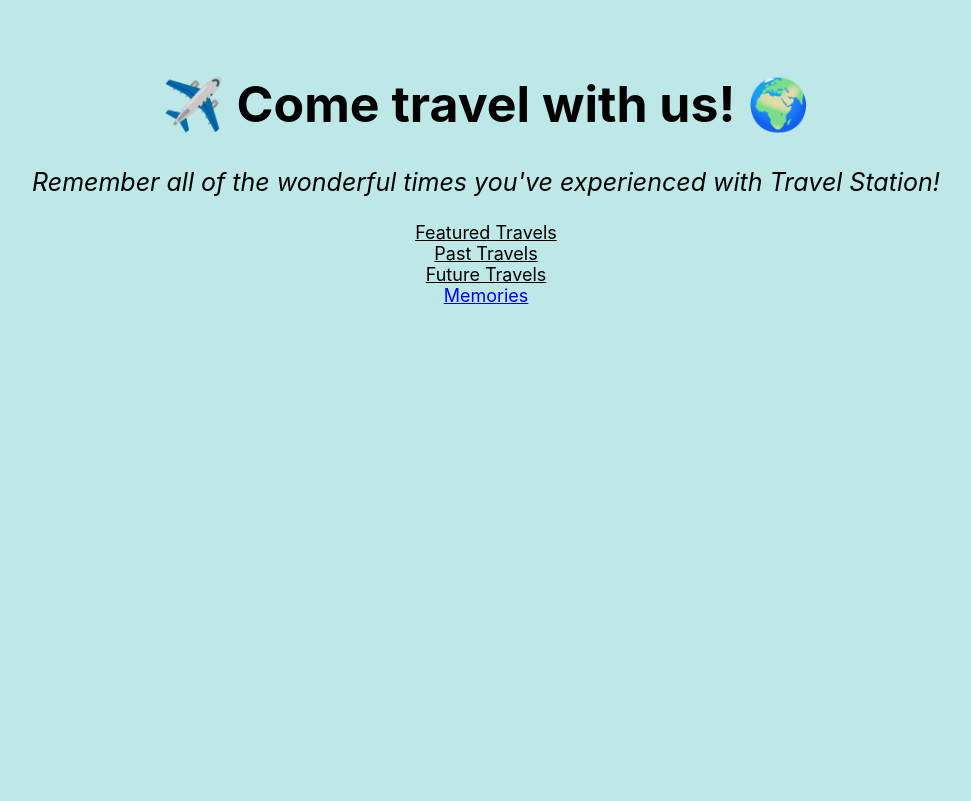
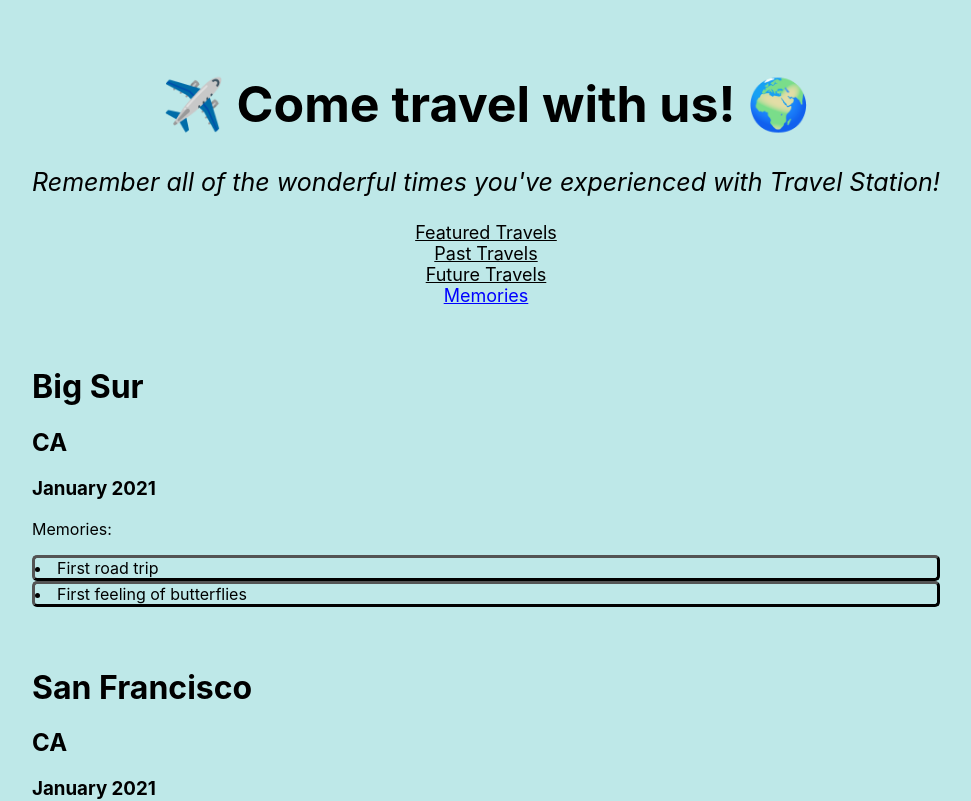
Before and after one commit to michaelanbrown/Travel-Station, a React (Create React App) app: page /memories in a window 1280 px wide. Shown: the top 801 px of the page, without its empty margins (154-1125 px from the left). Built offline with nearby package versions, Linux system fonts and the light colour scheme; data requests are answered from the project's data file.

Commit message:
Memory addition

```diff
--- a/src/components/App.css
+++ b/src/components/App.css
@@ -61,3 +61,9 @@
   max-width: fit-content;
   max-height: fit-content;
 }
+
+.Lis {
+  border-radius: 5px;
+  border-style: outset;
+  border-color: black;
+}
--- a/src/components/App.js
+++ b/src/components/App.js
@@ -11,6 +11,7 @@
     const [travels, setTravels] = useState([])
     const [lastTravel, setLastTravel] = useState([])
     const [future, setFuture] = useState([])
+    const [memories, setMemories] = useState([])
 
     useEffect(() => {
         fetch("http://localhost:3000/travels")
@@ -29,6 +30,14 @@
         })
     },[])
 
+    useEffect(() => {
+        fetch("http://localhost:3000/memories")
+        .then(r => r.json())
+        .then(data => {
+            setMemories(data);
+        })
+    },[])
+
   return (
     <div>
         <Header />
@@ -43,7 +52,7 @@
                 <TravelFuture future={future}/>
             </Route>
             <Route exact path="/memories">
-                <Memories />
+                <Memories memories={memories}/>
             </Route>
         </Switch>
     </div>
--- a/src/components/Memories.js
+++ b/src/components/Memories.js
@@ -1,7 +1,19 @@
+import React from "react";
 import './App.css';
+import MemoryList from "./MemoryList";
 
-function Memories() {
+function Memories({ memories }) {
+    const memoryListRender = memories.map (memory => {
+        return (
+           <MemoryList memory={memory} key={memory.id} />
+        )
+    })
 
+    return (
+        <div>
+            {memoryListRender}
+        </div>
+    )
 }
 
 export default Memories;
--- /dev/null
+++ b/src/components/MemoryList.js
@@ -0,0 +1,27 @@
+import React from 'react';
+import './App.css';
+
+function MemoryList({ memory }) {
+    const remembered = memory.memories
+    const memoryLis = remembered.map (remember => {
+        return (
+            <li key={remember} className="Lis">{remember}</li>
+        )
+    }
+    )
+
+    return (
+            <div>
+                <br></br>
+                <h1>{memory.city}</h1>
+                <h2>{memory.state}</h2>
+                <h3>{memory.date}</h3>
+                <p>Memories:</p>
+                {memoryLis}
+                <br></br>
+            </div>
+
+    )
+}
+
+export default MemoryList;
```
